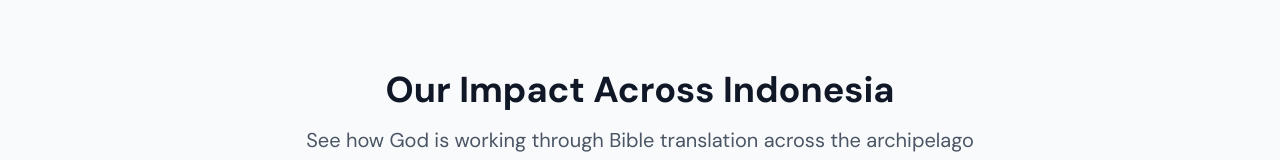
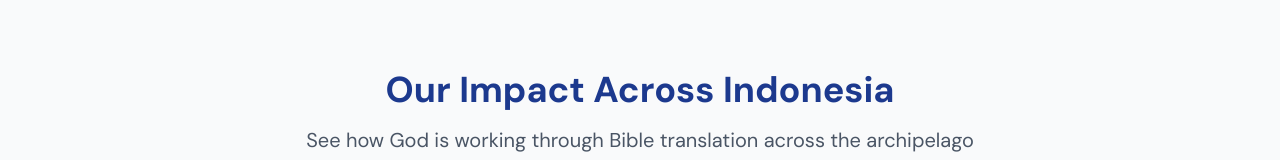
Before and after one commit to jeaneselinasm/org-update, a Next.js app: page / in a window 1280 px wide. Shown: the part 755-915 px from the top of the page. Built offline with nearby package versions, Linux system fonts and the light colour scheme.

Commit message:
update project-section : change title color

```diff
--- a/app/page.tsx
+++ b/app/page.tsx
@@ -75,7 +75,7 @@ export default function HomePage() {
       <section className="py-20 bg-gray-50">
         <div className="max-w-7xl mx-auto px-4 sm:px-6 lg:px-8">
           <div className="text-center mb-12">
-            <h2 className="text-3xl md:text-4xl font-bold text-gray-900 mb-4">Our Impact Across Indonesia</h2>
+            <h2 className="text-3xl md:text-4xl font-bold text-blue-900 mb-4">Our Impact Across Indonesia</h2>
             <p className="text-xl text-gray-600">
               See how God is working through Bible translation across the archipelago
             </p>
```
